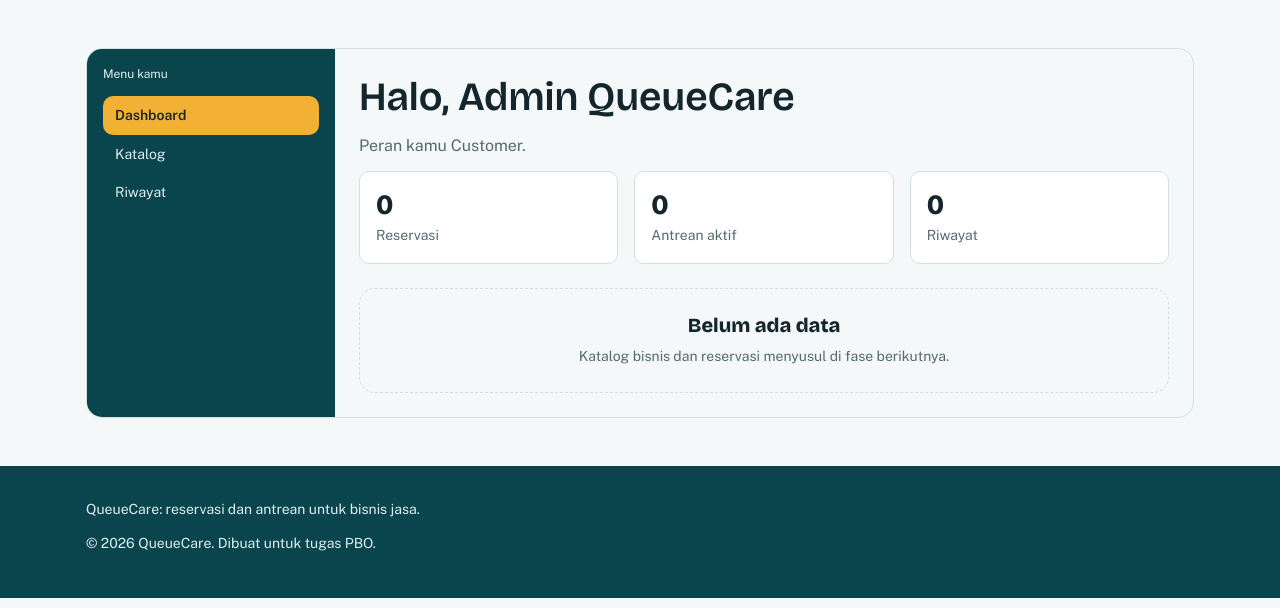
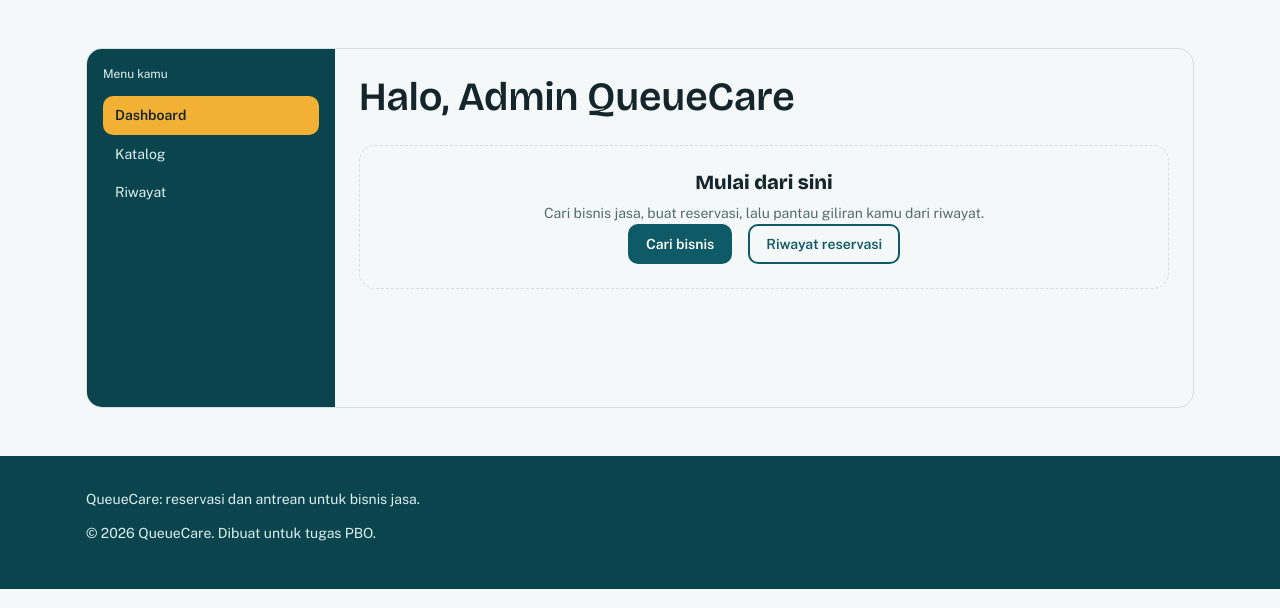
Before and after one commit to AtharFazli/queuecare, a Spring Boot app: page /customer in a window 1280 px wide. Shown: the part 64-672 px from the top of the page. Run offline with Spring Boot 4, Linux system fonts and the light colour scheme; a user stored in the database is signed in; data comes from the database, SQL or seed files in the repository; some of the project's set-up classes (security, data sources, template engines, error pages and the like) are left out, and stand-ins take their place; some libraries are stand-ins or nearby versions.

Commit message:
fix: dashboard customer tanpa statistik palsu dan copy fase, dengan aksi cepat

```diff
--- a/src/main/resources/templates/customer/index.html
+++ b/src/main/resources/templates/customer/index.html
@@ -16,15 +16,13 @@
       </nav>
       <div class="dash__isi">
         <h1>Halo, <span th:text="${nama}">Customer</span></h1>
-        <p class="teks-redup">Peran kamu Customer.</p>
-        <div class="statistik-grid">
-          <div class="statistik"><span class="statistik__angka">0</span><span class="statistik__label">Reservasi</span></div>
-          <div class="statistik"><span class="statistik__angka">0</span><span class="statistik__label">Antrean aktif</span></div>
-          <div class="statistik"><span class="statistik__angka">0</span><span class="statistik__label">Riwayat</span></div>
-        </div>
         <div class="kosong">
-          <h2 class="kosong__judul">Belum ada data</h2>
-          <p class="kosong__teks">Katalog bisnis dan reservasi menyusul di fase berikutnya.</p>
+          <h2 class="kosong__judul">Mulai dari sini</h2>
+          <p class="kosong__teks">Cari bisnis jasa, buat reservasi, lalu pantau giliran kamu dari riwayat.</p>
+          <div class="d-flex flex-wrap justify-content-center gap-3">
+            <a class="tombol" th:href="@{/businesses}">Cari bisnis</a>
+            <a class="tombol tombol--sekunder" th:href="@{/reservations}">Riwayat reservasi</a>
+          </div>
         </div>
       </div>
     </div>
```
